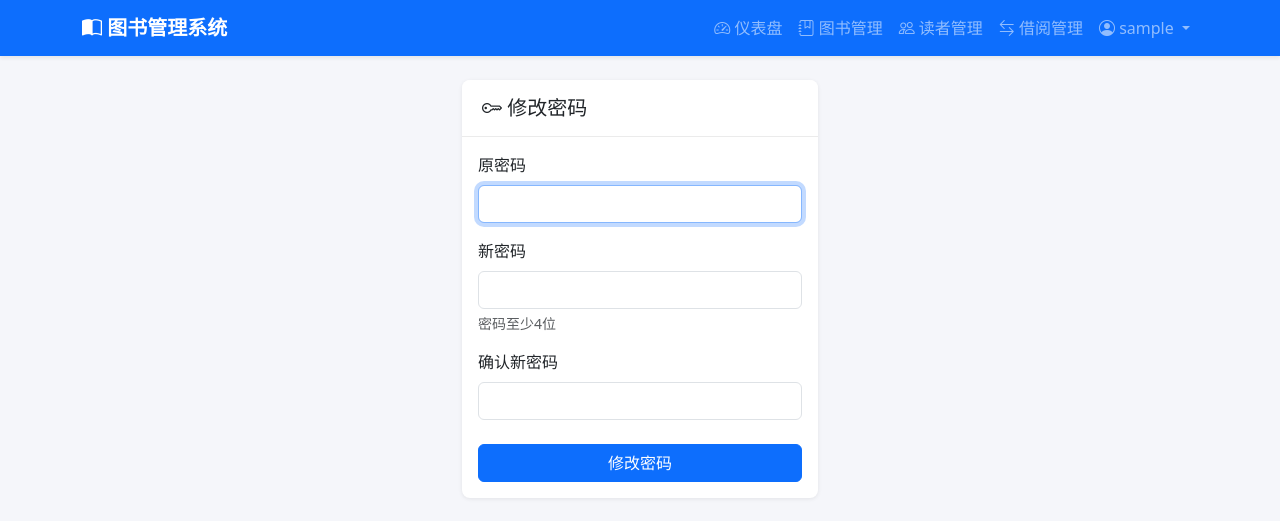
After one commit to wfei47651-dotcom/library-system, a Flask app: page /change-password in a window 1280 px wide. The commit adds this page. Shown: the top 521 px of the page. Run offline with Flask 2, Linux system fonts and the light colour scheme; the visitor is signed in with stand-in values (Sample User, id 1).

Commit message:
添加修改密码功能和登录验证码

```diff
--- a/app.py
+++ b/app.py
@@ -1,4 +1,5 @@
 import os
+import random
 from datetime import datetime, timedelta
 from functools import wraps
 from flask import Flask, render_template, request, redirect, url_for, flash, jsonify, session
@@ -66,19 +67,39 @@ with app.app_context():
 
 # ==================== 登录认证 ====================
 
+def generate_captcha():
+    a = random.randint(1, 20)
+    b = random.randint(1, 20)
+    op = random.choice(['+', '-', '*'])
+    if op == '+':
+        answer = a + b
+    elif op == '-':
+        answer = a - b
+    else:
+        answer = a * b
+    session['captcha_answer'] = answer
+    return f'{a} {op} {b} = ?'
+
+
 @app.route('/login', methods=['GET', 'POST'])
 def login():
     if request.method == 'POST':
         username = request.form.get('username', '').strip()
         password = request.form.get('password', '')
+        captcha_input = request.form.get('captcha', '').strip()
+        captcha_answer = session.get('captcha_answer')
+        if not captcha_input or str(captcha_answer) != captcha_input:
+            flash('验证码错误', 'danger')
+            return render_template('login.html', captcha_text=generate_captcha())
         user = User.query.filter_by(username=username).first()
         if user and user.check_password(password):
             session['user_id'] = user.id
             session['username'] = user.username
+            session.pop('captcha_answer', None)
             flash('登录成功', 'success')
             return redirect(url_for('index'))
         flash('用户名或密码错误', 'danger')
-    return render_template('login.html')
+    return render_template('login.html', captcha_text=generate_captcha())
 
 
 @app.route('/logout')
@@ -86,6 +107,30 @@ def logout():
     session.clear()
     flash('已退出登录', 'info')
     return redirect(url_for('login'))
+
+
+# ==================== 修改密码 ====================
+
+@app.route('/change-password', methods=['GET', 'POST'])
+@login_required
+def change_password():
+    if request.method == 'POST':
+        old_password = request.form.get('old_password', '')
+        new_password = request.form.get('new_password', '')
+        confirm_password = request.form.get('confirm_password', '')
+        user = User.query.get(session['user_id'])
+        if not user or not user.check_password(old_password):
+            flash('原密码错误', 'danger')
+        elif len(new_password) < 4:
+            flash('新密码至少4位', 'danger')
+        elif new_password != confirm_password:
+            flash('两次输入的新密码不一致', 'danger')
+        else:
+            user.set_password(new_password)
+            db.session.commit()
+            flash('密码修改成功', 'success')
+            return redirect(url_for('index'))
+    return render_template('change_password.html')
 
 
 # ==================== 首页仪表盘 ====================
--- a/pinggy_url.txt
+++ /dev/null
@@ -1,5 +0,0 @@
-Pseudo-terminal will not be allocated because stdin is not a terminal.
-** WARNING: connection is not using a post-quantum key exchange algorithm.
-** This session may be vulnerable to "store now, decrypt later" attacks.
-** The server may need to be upgraded. See https://openssh.com/pq.html
-Allocated port 5 for remote forward to localhost:5000
--- a/templates/base.html
+++ b/templates/base.html
@@ -44,6 +44,10 @@
                             <i class="bi bi-person-circle"></i> {{ session.get('username', '用户') }}
                         </a>
                         <ul class="dropdown-menu dropdown-menu-end">
+                            <li><a class="dropdown-item" href="{{ url_for('change_password') }}">
+                                <i class="bi bi-key"></i> 修改密码
+                            </a></li>
+                            <li><hr class="dropdown-divider"></li>
                             <li><a class="dropdown-item" href="{{ url_for('logout') }}">
                                 <i class="bi bi-box-arrow-right"></i> 退出登录
                             </a></li>
--- /dev/null
+++ b/templates/change_password.html
@@ -0,0 +1,32 @@
+{% extends "base.html" %}
+{% block title %}修改密码 - 图书管理系统{% endblock %}
+
+{% block content %}
+<div class="row justify-content-center">
+    <div class="col-md-5 col-lg-4">
+        <div class="card">
+            <div class="card-header">
+                <h5 class="mb-0"><i class="bi bi-key"></i> 修改密码</h5>
+            </div>
+            <div class="card-body">
+                <form method="post">
+                    <div class="mb-3">
+                        <label for="old_password" class="form-label">原密码</label>
+                        <input type="password" id="old_password" name="old_password" class="form-control" required autofocus>
+                    </div>
+                    <div class="mb-3">
+                        <label for="new_password" class="form-label">新密码</label>
+                        <input type="password" id="new_password" name="new_password" class="form-control" required minlength="4">
+                        <div class="form-text">密码至少4位</div>
+                    </div>
+                    <div class="mb-4">
+                        <label for="confirm_password" class="form-label">确认新密码</label>
+                        <input type="password" id="confirm_password" name="confirm_password" class="form-control" required minlength="4">
+                    </div>
+                    <button type="submit" class="btn btn-primary w-100">修改密码</button>
+                </form>
+            </div>
+        </div>
+    </div>
+</div>
+{% endblock %}
```
Also changed, not shown: templates/login.html (+15 -0 lines), 2 other files.
